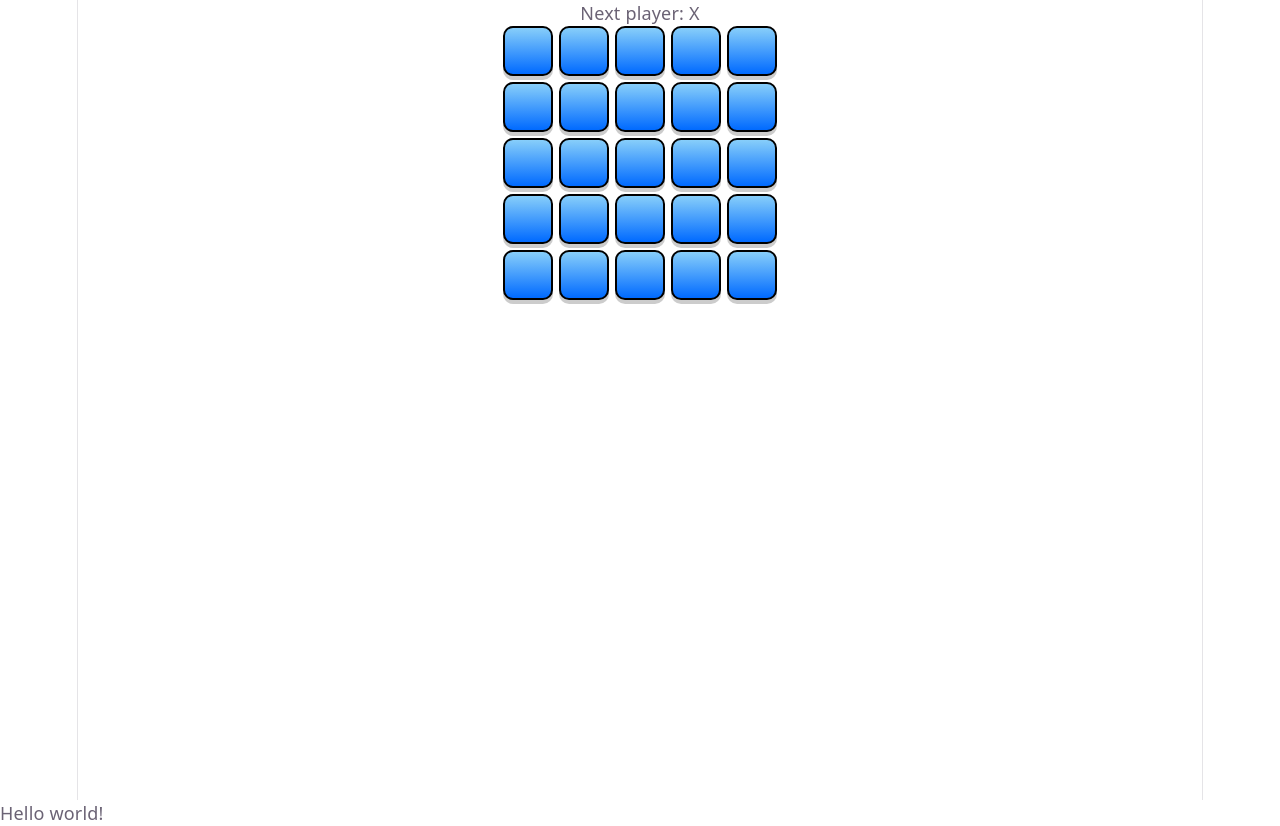
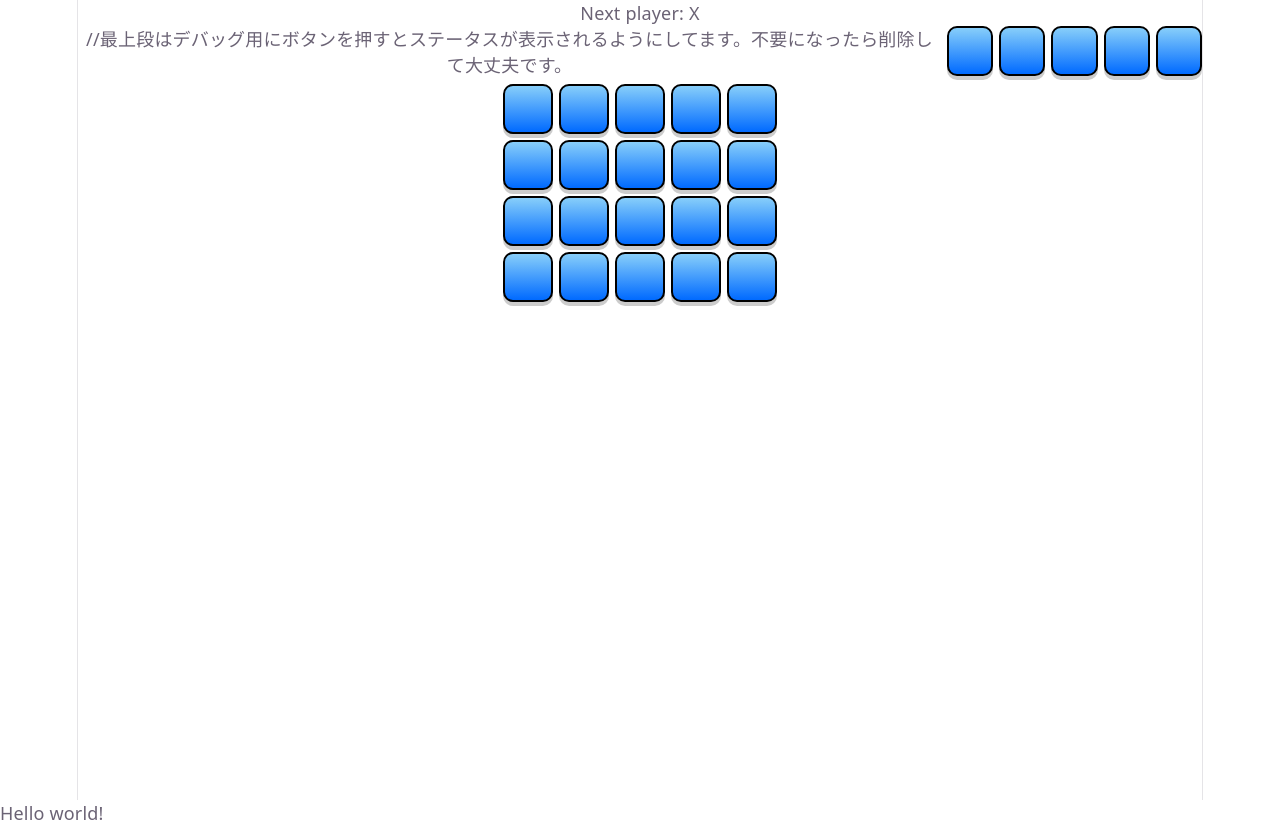
Before and after one commit to sekigutihukuda-stack/projectGomoku, a React (Vite) app: page / in a window 1280 px wide. Built offline with nearby package versions, Linux system fonts and the light colour scheme.

Commit message:
軽微な調整

```diff
--- a/src/App.jsx
+++ b/src/App.jsx
@@ -51,6 +51,8 @@ export default function Board() {
       <div className="status">{status}</div>
       <div className="board">
         <div className="board-row">
+          {' '}
+          //最上段はデバッグ用にボタンを押すとステータスが表示されるようにしてます。不要になったら削除して大丈夫です。
           <Square
             value={squares[0][0].join('')}
             onSquareClick={() => handleClick(0, 0)}
```
